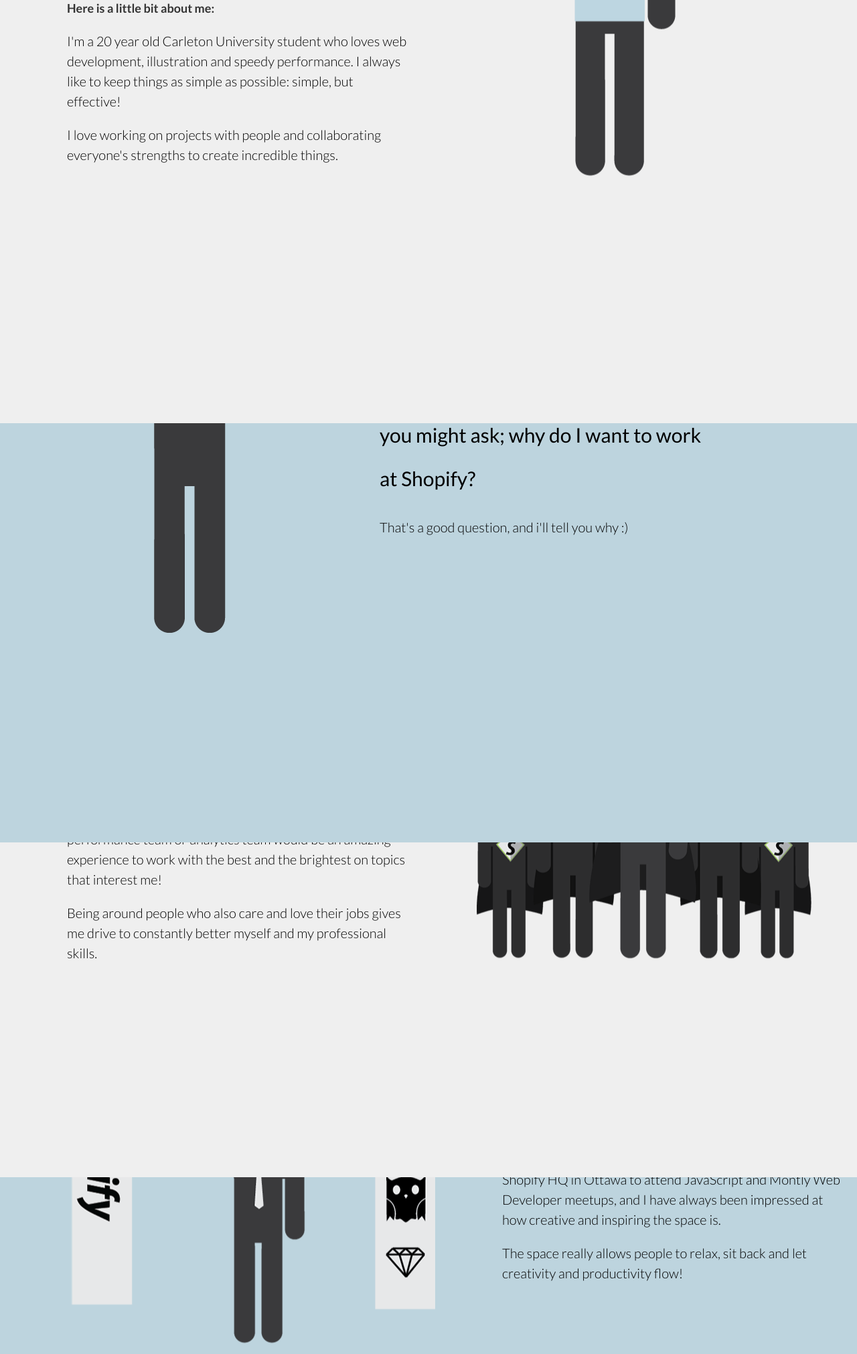
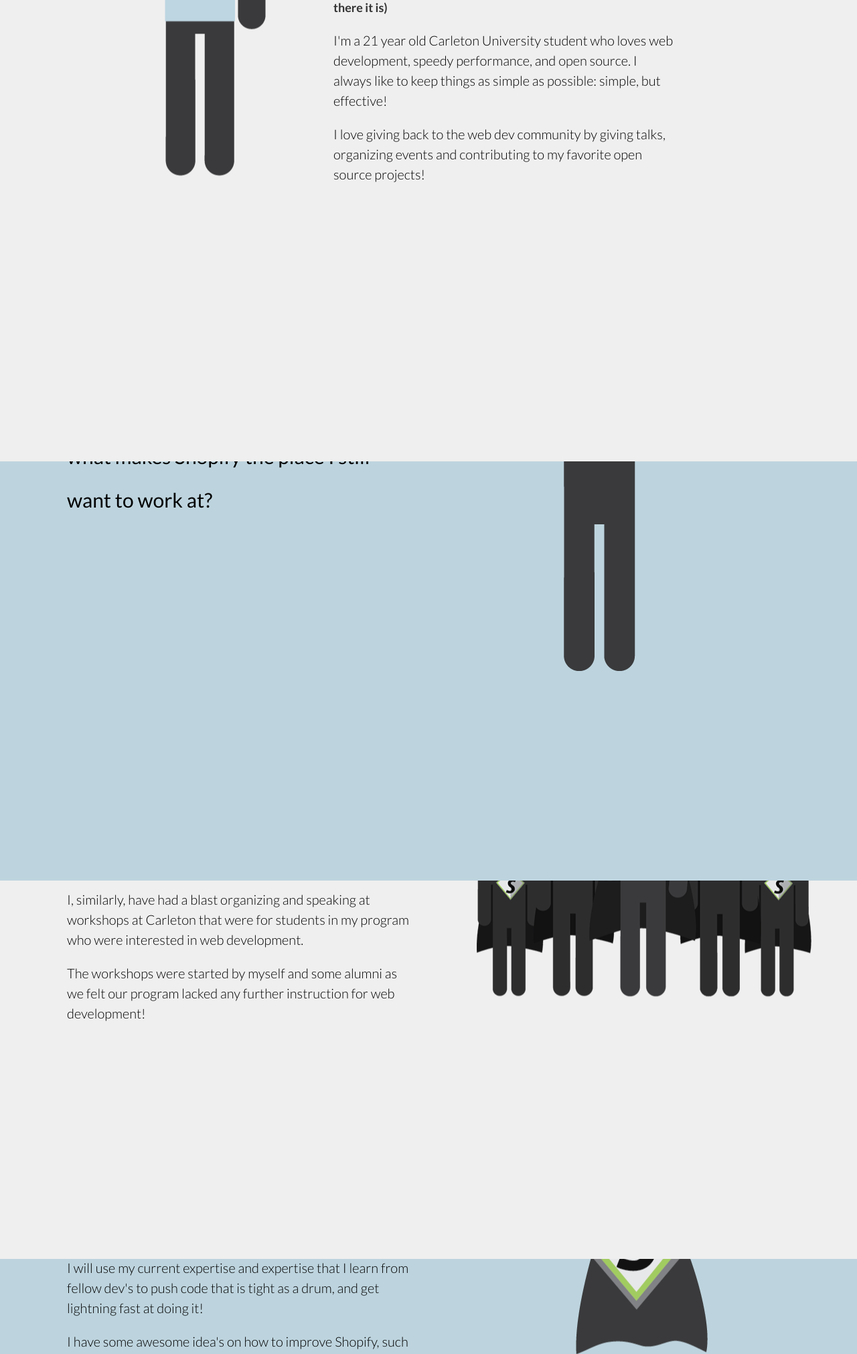
Before and after one commit to iryanclarke/myshopify, a PHP site: page / in a window 1280 px wide. Shown: the top 2022 px of the page at 67% size. Run offline with PHP 8.4, Linux system fonts and the light colour scheme; some libraries are stand-ins or nearby versions.

Commit message:
New contents for summer internship application

```diff
--- a/index.php
+++ b/index.php
@@ -39,16 +39,16 @@
     <div class="main">
       <section class="1">
         <div class="row section1">
-           <div class="content left">
+           <div class="img left">
+                <img src="img/intro-stickman.png">
+            </div>
+           <div class="content right">
                 <h1>Hi,</h1>
-                <h2>I'm Ian!&nbsp;&nbsp;&nbsp;(That's me! --->)</h2>
-                <h3>Here is a little bit about me:</h3>
-                <p>I'm a 20 year old Carleton University student who loves web development, illustration and speedy performance. I always like to keep things as simple as possible: simple, but effective! </p>
-                <p>I love working on projects with people and collaborating everyone's strengths to create incredible things.</p>
+                <h2>(again) I'm Ian!&nbsp;&nbsp;&nbsp;(That's me! <---)</h2>
+                <h3>Even more about me! (If you're looking for my last '<a href="iryanclarke.com/myshopify">myshopify</a>' there it is)</h3>
+                <p>I'm a 21 year old Carleton University student who loves web development, speedy performance, and open source. I always like to keep things as simple as possible: simple, but effective! </p>
+                <p>I love giving back to the web dev community by giving talks, organizing events and contributing to my favorite open source projects!</p>
                 <p>&nbsp;</p>
-            </div>
-            <div class="img right">
-                <img src="img/intro-stickman.png">
             </div>
             <div class="clear"></div>
         </div>
@@ -58,14 +58,15 @@
 
       <section class="2">
         <div class="row section2">
-            <div class="img left">
+            <div class="content left">
+              <h1>So,</h1>
+              <h2>what makes Shopify the place I still want to work at?</h2>
+              <p>&nbsp;</p>
+              <p>&nbsp;</p>
+              <p>&nbsp;</p>
+            </div>
+            <div class="img right">
                 <img src="img/why-stickman.png">
-            </div>
-            <div class="content right">
-              <h1>So,</h1>
-              <h2>you might ask; why do I want to work at Shopify?</h2>
-              <p>That's a good question, and i'll tell you why :)</p>
-              <p>&nbsp;</p>
             </div>
             <div class="clear"></div>
         </div>
@@ -75,10 +76,10 @@
       <section class="3">
          <div class="row section3">
              <div class="content left">
-                <h2>I want to be part of an awesome team!</h2>
-                <p>A team that cares as much as I do about the work they do on a daily basis. To me, web development means more than just a day job and what pays the bills: it's what I love to do!</p>
-                <p>I know that being a part of either the design team, performance team or analytics team would be an amazing experience to work with the best and the brightest on topics that interest me!</p>
-                <p>Being around people who also care and love their jobs gives me drive to constantly better myself and my professional skills.</p>
+                <h2>I want to be with people who are like me</h2>
+                <p>After going to even more meetups, such as Refresh Ottawa ones organized by Shopify team members, I was impressed by how much they like teaching and speaking to people who are interested in web development!</p>
+                <p>I, similarly, have had a blast organizing and speaking at workshops at Carleton that were for students in my program who were interested in web development.</p>
+                <p>The workshops were started by myself and some alumni as we felt our program lacked any further instruction for web development!</p>
                 <p>&nbsp;</p>
             </div>
             <div class="img right">
@@ -88,28 +89,12 @@
         </div>
       </section>
 
-
       <section class="4">
          <div class="row section4">
-            <div class="img left">
-                <img src="img/shopify-stickman.png">
-            </div>
-            <div class="content right">
-              <h2>Be part of an awesome work environment</h2>
-              <p>Shopify's work atmosphere and offices promote the most efficient and enjoyable workplace possible! I've visited the Shopify HQ in Ottawa to attend JavaScript and Montly Web Developer meetups, and I have always been impressed at how creative and inspiring the space is.</p>
-              <p>The space really allows people to relax, sit back and let creativity and productivity flow! </p>
-              <p>&nbsp;</p>
-            </div>
-            <div class="clear"></div>
-        </div>
-      </section>
-
-      <section class="5">
-         <div class="row section5">
             <div class="content left">
-              <h2>I want to make Shopify even better</h2>
-              <p>Shopify is already growing at a huge rate, as I know you recently surpassed 100,000 online stores! </p>
-              <p>I want to put my skills and love for web development toward making Shopify an even bigger, more successful company that is renound for everything they do. </p>
+              <h2>I want to make Shopify the best it can be</h2>
+              <p>With Shopify growing at a rapid pace, I want to join the many new people that come aboard each day and make Shopify world class!</p>
+              <p>I will use my current expertise and expertise that I learn from fellow dev's to push code that is tight as a drum, and get lightning fast at doing it!</p>
               <p>I have some awesome idea's on how to improve Shopify, such as using <a href="http://usablica.github.io/intro.js/">Intro JS</a> to make some awesome walkthroughs of the Shopify admin panel!</p>
               <p>&nbsp;</p>
             </div>
@@ -120,28 +105,27 @@
         </div>
       </section>
 
-      <section class="6">
-         <div class="row section6">
+      <section class="5">
+         <div class="row section5">
             <div class="img left">
                 <img src="img/stickman-shopify-awesomeness.png">
             </div>
             <div class="content right">
-              <h2>Why am I a good fit for Shopify?</h2>
-              <p>I believe my creativity and passion for Web Development will fit right in with Shopify's culture and employees, and my desire to solve challenging problems will greatly benefit Shopify's employees and business!</p>
-              <p>I know that Shopify loves the creativity and energy from young, fresh minds and I love talking with fellow developers about what's hip and happening in the tech and web development world. I've had the experience to do so at a few web meetups! </p>
-              <p>&nbsp;</p>
+              <h2>I want to learn from the best</h2>
+              <p>I have heard from alumni from my program that working at Shopify has been the best learning experience of their life.</p>
+              <p>I have read that no matter what, Shopify strives to make 4 months of experience worth its weight in years of experience anywhere else. </p>
+              <p>Shopify will for sure be the best learning and life experience for me!</p>
             </div>
             <div class="clear"></div>
         </div>
       </section>
 
 
-      <section class="7">
-         <div class="row section7">
+      <section class="6">
+         <div class="row section6">
             <div class="centered">
-              <h2>I hope you liked this website, and I encourage you to check out my <a href="http://www.iryanclarke.com/portfolio.php">portfolio</a> and <a href="http://www.github.com/iryanclarke">GitHub</a> profile! </h2>
-              <p>You can also check out what kind of skills I have in detail on my  <a href="http://www.iryanclarke.com/about.php">about</a> page.</p>
-              <p>I had a blast making and illustrating all of this, and I hope to be able to work for you guys doing Front-End web development soon!</p>
+              <h2>I hope you liked this website and the last, and I encourage you to check out my <a href="http://www.iryanclarke.com/portfolio.php">portfolio</a> and now my <a href="https://speakerdeck.com/iryanclarke">speakerdeck</a> profile! </h2>
+              <p>You can also check out what kind of stack I use on a day to day basis on my <a href="http://www.iryanclarke.com/about.php">about</a> page.</p>
               <p>&nbsp;</p>
             </div>
         </div>
```
